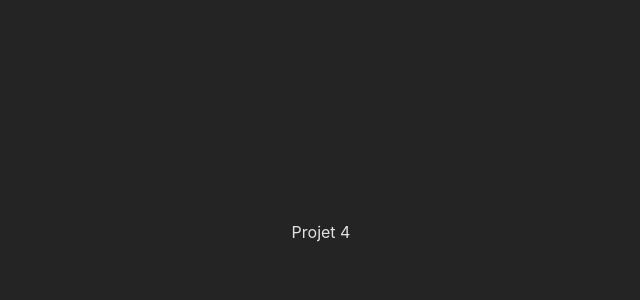
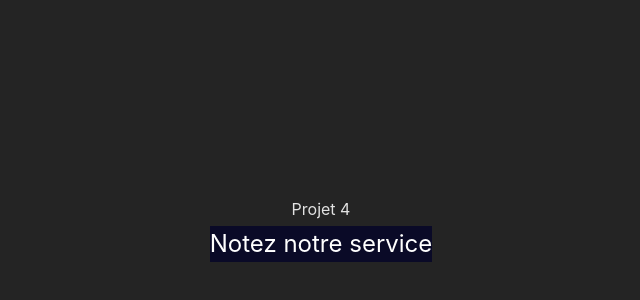
Before and after one commit to HAMADOns/projet4, a React (Vite) app: page / in a window 1280 px wide. Shown: the part 168-468 px from the top of the page, without its empty margins (319-959 px from the left). Built offline with nearby package versions, Linux system fonts and the light colour scheme.

Commit message:
container

```diff
--- a/src/App.jsx
+++ b/src/App.jsx
@@ -1,10 +1,21 @@
 import * as React from "react";
 import "./App.css";
+import "./styles.css";
+
+const principalContainer = (
+  <div
+    className="container"
+    style={{ color: "white", backgroundColor: "#0a0a27" }}
+  >
+    Notez notre service
+  </div>
+);
 function test() {}
 function App() {
   return (
     <>
       <div>Projet 4</div>
+      {principalContainer}
     </>
   );
 }
--- /dev/null
+++ b/src/styles.css
@@ -0,0 +1,7 @@
+.container {
+  display: flex;
+  flex-direction: column;
+  text-align: center;
+  font-size: 1.5em;
+  margin: 5px;
+}
```
